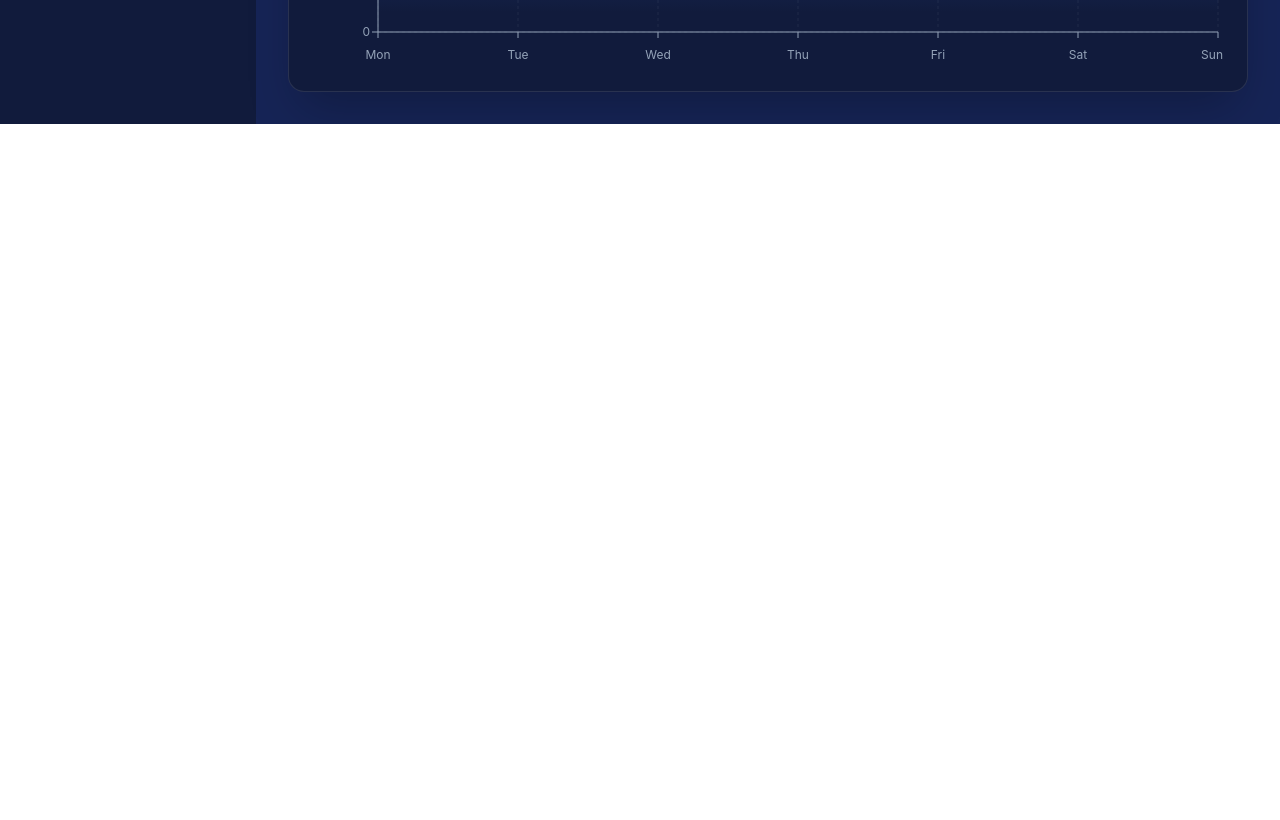
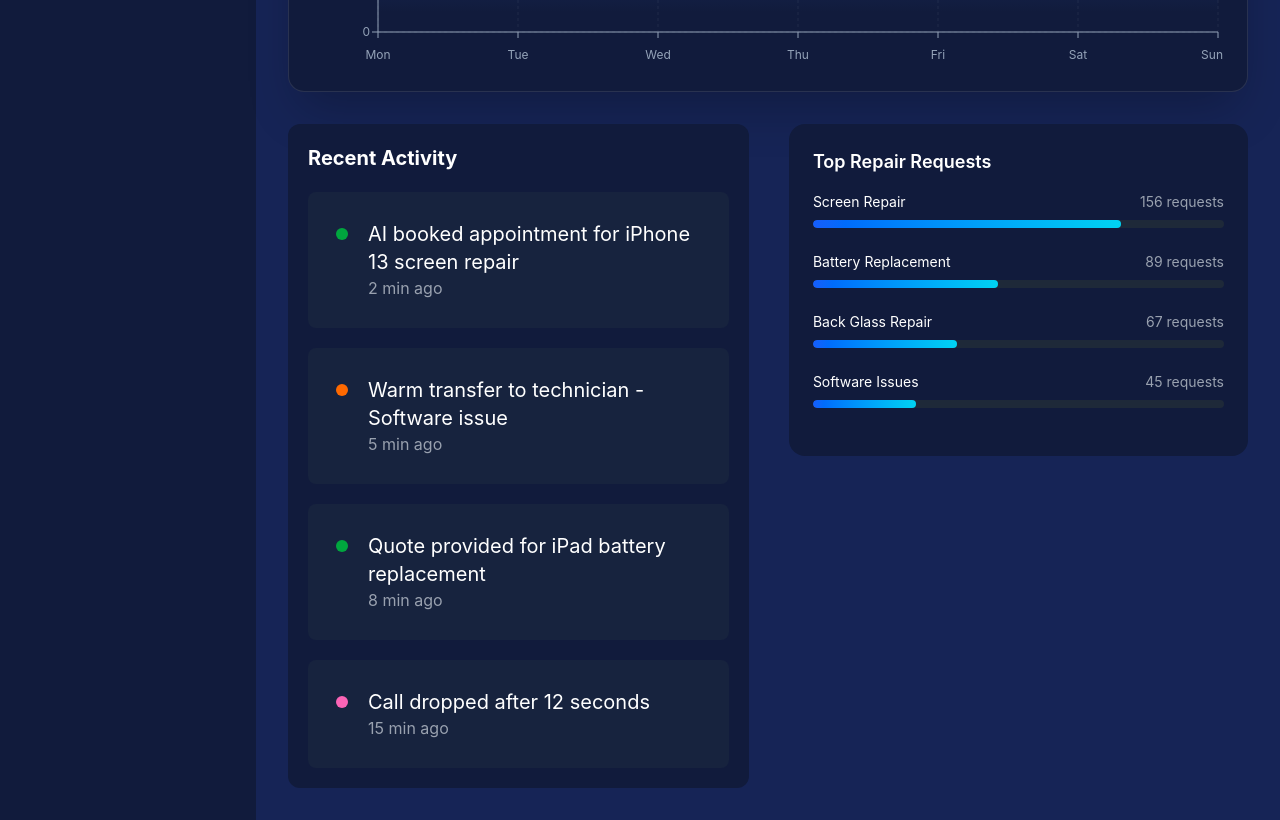
Before and after one commit to peyalhasan/UBreakiFix.Net, a React (Vite) app: page / in a window 1280 px wide. Shown: the part 920-1740 px from the top of the page. Before the commit the page ends 1044 px from the top, so only its background shows below. Built offline with nearby package versions, Linux system fonts and the light colour scheme.

Commit message:
Dashboard

```diff
--- a/src/Pages/Dashboard.jsx
+++ b/src/Pages/Dashboard.jsx
@@ -1,19 +1,32 @@
 import React from 'react'
-import { OverView } from '../utils'
+import { Activity, OverView } from '../utils'
 import DashboardsCard from '../components/Dashboard/DashboardsCard'
 import Chart from '../components/Dashboard/Chart'
+import ActivityCard from '../components/Dashboard/ActivityCard'
+import ProgressSection from '../components/Dashboard/ProgressSection'
 
 function Dashboard() {
     return (
         <div className=' space-y-8 '>
             <div className='grid grid-cols-1 md: grid-cols-2 lg:grid-cols-3 gap-5  '>
                 {
-                    OverView.map((card =>(
-                        <DashboardsCard  key={card.id} card={card} />
+                    OverView.map((card => (
+                        <DashboardsCard key={card.id} card={card} />
                     )))
                 }
             </div>
             <Chart />
+            <div className='flex   flex-col lg:flex-row gap-10'>
+                <div className='bg-primary rounded-xl lg:w-[50%] w-full border-white/10 p-5'>
+                    <h1 className='text-xl font-bold'>Recent Activity</h1>
+                    {
+                        Activity.map((card => (<ActivityCard key={card.id} card={card} />)))
+                    }
+                </div>
+                <div className='lg:w-[50%] w-full'>
+                    <ProgressSection />
+                </div>
+            </div>
         </div>
     )
 }
--- /dev/null
+++ b/src/components/Dashboard/ActivityCard.jsx
@@ -0,0 +1,22 @@
+import React from 'react'
+
+function ActivityCard({ card }) {
+    const { title, icon, time } = card;
+    const colorVariants = {
+        green: 'bg-green-600',
+        orange: 'bg-orange-500',
+        pink: 'bg-pink-400',
+    };
+    return (
+        <div className='bg-ternary mt-5 p-7 rounded-lg flex items-start gap-5'>
+            <div className={`w-3 h-3 mt-2 rounded-full shrink-0 ${colorVariants[icon] || 'bg-gray-500'}`} />
+            <div className=''>
+                <h1 className='text-sm md:text-xl'> {title} </h1>
+                <h3 className='text-gray-400'>{time} min ago</h3>
+            </div>
+        </div>
+
+    )
+}
+
+export default ActivityCard
--- a/src/components/Dashboard/Chart.jsx
+++ b/src/components/Dashboard/Chart.jsx
@@ -18,7 +18,7 @@ export default function Chart() {
           <h2 className=" text-lg font-semibold">Call Trends - This Week</h2>
           <p className="text-gray-400 text-xs">Total: 472 calls</p>
         </div>
-        <select className="bg-[#1a264d] text-white text-xs border border-white/10 rounded-md px-2 py-1 outline-none">
+        <select className="bg-ternary text-white text-xs border border-white/10 rounded-md px-2 py-1 outline-none">
           <option>This Week</option>
           <option>14 Days Ago</option>
           <option>30 Days Ago</option>
--- /dev/null
+++ b/src/components/Dashboard/ProgressSection.jsx
@@ -0,0 +1,28 @@
+const repairs = [
+  { name: 'Screen Repair', count: 156, width: '75%' },
+  { name: 'Battery Replacement', count: 89, width: '45%' },
+  { name: 'Back Glass Repair', count: 67, width: '35%' },
+  { name: 'Software Issues', count: 45, width: '25%' },
+];
+
+export default function ProgressSection() {
+  return (
+    <div className="bg-primary p-6 rounded-2xl">
+      <h2 className="mb-4 text-lg font-semibold">Top Repair Requests</h2>
+      {repairs.map((item) => (
+        <div key={item.name} className="mb-6">
+          <div className="flex justify-between mb-2 text-sm">
+            <span>{item.name}</span>
+            <span className="text-gray-400">{item.count} requests</span>
+          </div>
+          <div className="h-2 bg-gray-800 rounded-full overflow-hidden">
+            <div
+              style={{ width: item.width }}
+              className="h-full bg-gradient-to-r from-blue-600 to-cyan-400 rounded-full"
+            />
+          </div>
+        </div>
+      ))}
+    </div>
+  );
+}
--- a/src/index.css
+++ b/src/index.css
@@ -4,7 +4,8 @@
 @theme {
   --color-primary: #111B3C;
   --font-inter: "Inter", sans-serif;
-  --color-secendary : #162456
+  --color-secendary : #162456;
+  --color-ternary: #17233E
 }
 
 body {
@@ -18,4 +19,7 @@ body {
   .bg-secondary {
     @apply bg-secendary
   }
+  .bg-ternary{
+    @apply bg-ternary
+  }
 }
--- a/src/utils/index.js
+++ b/src/utils/index.js
@@ -57,4 +57,33 @@ const OverView = [
     },
 ]
 
-export {OverView}
+
+const Activity = [
+    {
+        id: 1,
+        title: 'AI booked appointment for iPhone 13 screen repair',
+        time: 2,
+        icon: "green"
+    },
+    {
+        id: 2,
+        title: 'Warm transfer to technician - Software issue',
+        time: 5,
+        icon: "orange"
+    },
+    {
+        id: 3,
+        title: 'Quote provided for iPad battery replacement',
+        time: 8,
+        icon: "green",
+    },
+    {
+        id: 4,
+        title: 'Call dropped after 12 seconds',
+        time: 15,
+        icon: "pink",
+    },
+
+]
+
+export { OverView, Activity }
```
